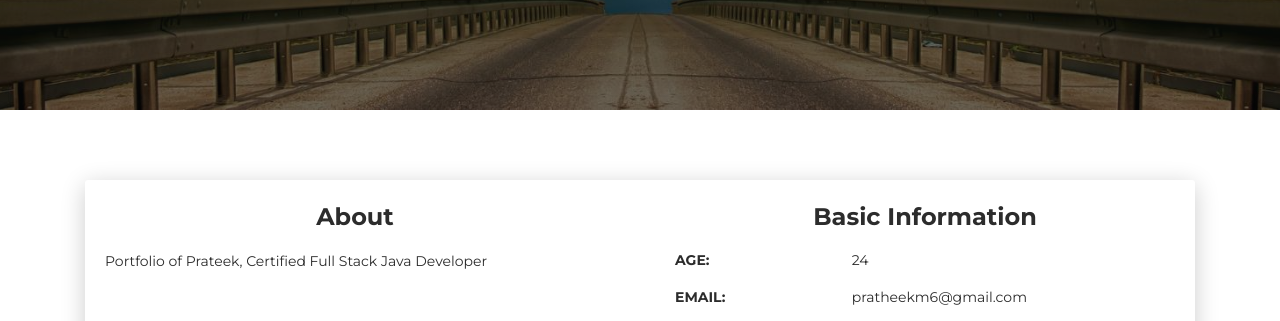
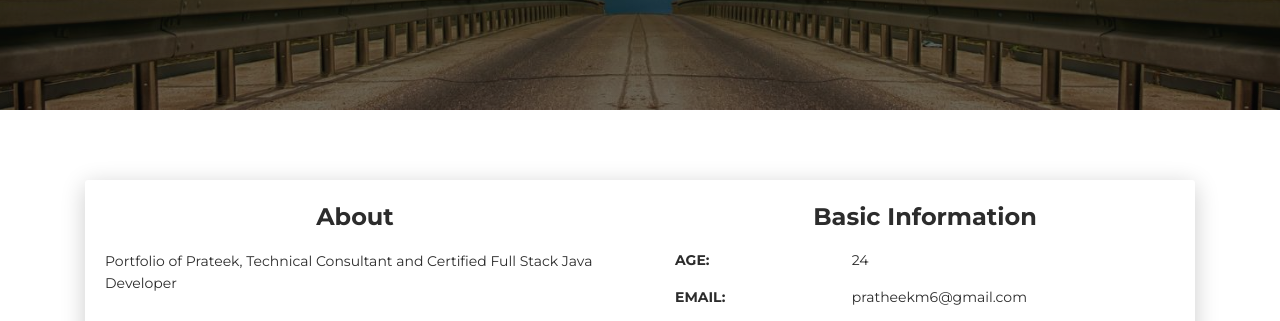
Before and after one commit to PratheekMeti/Profile, a plain HTML site: page index.html in a window 1280 px wide. Shown: the part 461-782 px from the top of the page. Drawn offline with nearby package versions, Linux system fonts and the light colour scheme.

Commit message:
index.html

```diff
--- a/index.html
+++ b/index.html
@@ -75,7 +75,7 @@
                   <div class="col-lg-6 col-md-12">
                     <div class="card-body">
                       <div class="h4 mt-0 title">About</div>
-                      <p>Portfolio of Prateek, Certified Full Stack Java Developer</p>
+                      <p>Portfolio of Prateek, Technical Consultant and Certified Full Stack Java Developer</p>
 
                     </div>
                   </div>
```
